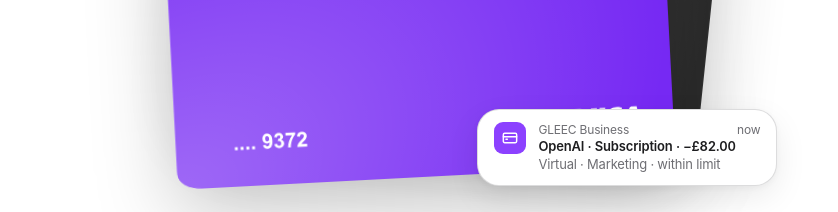
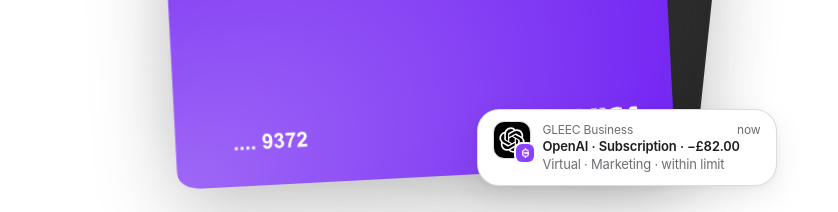
Before and after one commit to ELIJAH-KLINKIN/gleec-uk-landing-page, a React (Vite) app in the folder v3/: page / in a window 1280 px wide. Shown: the part 7220-7432 px from the top of the page, without its empty margins (221-1059 px from the left). Built offline with nearby package versions, Linux system fonts and the light colour scheme.

Commit message:
v3: merchant logos on the card spend notifications
OpenAI and Booking.com marks lead each notification, with the GLEEC app icon
badged on the corner, as iOS shows a notification about someone else.

```diff
--- a/v3/src/components/Cards.css
+++ b/v3/src/components/Cards.css
@@ -57,15 +57,34 @@
   line-height: 1.35;
   font-variant-numeric: tabular-nums;
 }
-.cards-notice-icon {
+.cards-notice-avatar {
+  position: relative;
+  flex-shrink: 0;
+  width: 36px;
+  height: 36px;
+}
+.cards-notice-merchant {
+  display: block;
+  border-radius: 10px;
+  box-shadow: 0 0 0 1px var(--separator);
+}
+/* The sending app's icon, badged on the merchant logo. */
+.cards-notice-badge {
+  position: absolute;
+  right: -4px;
+  bottom: -4px;
   display: grid;
   place-items: center;
-  flex-shrink: 0;
-  width: 32px;
-  height: 32px;
-  border-radius: 9px;
+  width: 18px;
+  height: 18px;
+  border-radius: 6px;
   background: var(--tint);
-  color: var(--on-tint);
+  box-shadow: 0 0 0 2px var(--surface);
+}
+.cards-notice-badge img {
+  width: 7px;
+  height: auto;
+  filter: brightness(0) invert(1);
 }
 .cards-notice-text {
   display: grid;
--- a/v3/src/components/Cards.jsx
+++ b/v3/src/components/Cards.jsx
@@ -1,10 +1,13 @@
 // Cards.jsx — company cards. A segmented control switches between the virtual
-// and physical card; each shows an illustrative spend notification.
+// and physical card; each shows an illustrative spend notification led by the
+// merchant's logo, with the app's icon as a small badge (as iOS shows a
+// notification about someone else).
 import { useState } from "react";
 import { CARDS } from "../content.js";
 import SectionHeader from "./ui/SectionHeader.jsx";
 import SegmentedControl from "./ui/SegmentedControl.jsx";
-import Icon from "./ui/Icon.jsx";
+import MerchantLogo from "./ui/MerchantLogo.jsx";
+import appIcon from "../assets/logo-g.png";
 import virtualFront from "../assets/cards/card-virtual.svg";
 import virtualBack from "../assets/cards/card-virtual-alt.svg";
 import physicalFront from "../assets/cards/card-physical.svg";
@@ -60,8 +63,11 @@ export default function Cards() {
                   decoding="async"
                 />
                 <div className="cards-notice">
-                  <span className="cards-notice-icon">
-                    <Icon name="credit-card" size={16} strokeWidth={2.2} />
+                  <span className="cards-notice-avatar">
+                    <MerchantLogo id={s.notice.merchant} size={36} className="cards-notice-merchant" />
+                    <span className="cards-notice-badge">
+                      <img src={appIcon} alt="" width="6" height="8" />
+                    </span>
                   </span>
                   <span className="cards-notice-text">
                     <span className="cards-notice-head">
--- /dev/null
+++ b/v3/src/components/ui/MerchantLogo.jsx
@@ -0,0 +1,36 @@
+// MerchantLogo.jsx — the merchant's mark on an illustrative card transaction,
+// drawn as a rounded tile like the logo a banking app shows next to a payment.
+// Paths from Simple Icons (CC0 artwork; the marks remain their owners' trademarks).
+const MERCHANTS = {
+  openai: {
+    bg: "#000000",
+    fg: "#ffffff",
+    inset: 5,
+    path: "M22.2819 9.8211a5.9847 5.9847 0 0 0-.5157-4.9108 6.0462 6.0462 0 0 0-6.5098-2.9A6.0651 6.0651 0 0 0 4.9807 4.1818a5.9847 5.9847 0 0 0-3.9977 2.9 6.0462 6.0462 0 0 0 .7427 7.0966 5.98 5.98 0 0 0 .511 4.9107 6.051 6.051 0 0 0 6.5146 2.9001A5.9847 5.9847 0 0 0 13.2599 24a6.0557 6.0557 0 0 0 5.7718-4.2058 5.9894 5.9894 0 0 0 3.9977-2.9001 6.0557 6.0557 0 0 0-.7475-7.0729zm-9.022 12.6081a4.4755 4.4755 0 0 1-2.8764-1.0408l.1419-.0804 4.7783-2.7582a.7948.7948 0 0 0 .3927-.6813v-6.7369l2.02 1.1686a.071.071 0 0 1 .038.052v5.5826a4.504 4.504 0 0 1-4.4945 4.4944zm-9.6607-4.1254a4.4708 4.4708 0 0 1-.5346-3.0137l.142.0852 4.783 2.7582a.7712.7712 0 0 0 .7806 0l5.8428-3.3685v2.3324a.0804.0804 0 0 1-.0332.0615L9.74 19.9502a4.4992 4.4992 0 0 1-6.1408-1.6464zM2.3408 7.8956a4.485 4.485 0 0 1 2.3655-1.9728V11.6a.7664.7664 0 0 0 .3879.6765l5.8144 3.3543-2.0201 1.1685a.0757.0757 0 0 1-.071 0l-4.8303-2.7865A4.504 4.504 0 0 1 2.3408 7.872zm16.5963 3.8558L13.1038 8.364 15.1192 7.2a.0757.0757 0 0 1 .071 0l4.8303 2.7913a4.4944 4.4944 0 0 1-.6765 8.1042v-5.6772a.79.79 0 0 0-.407-.667zm2.0107-3.0231l-.142-.0852-4.7735-2.7818a.7759.7759 0 0 0-.7854 0L9.409 9.2297V6.8974a.0662.0662 0 0 1 .0284-.0615l4.8303-2.7866a4.4992 4.4992 0 0 1 6.6802 4.66zM8.3065 12.863l-2.02-1.1638a.0804.0804 0 0 1-.038-.0567V6.0742a4.4992 4.4992 0 0 1 7.3757-3.4537l-.142.0805L8.704 5.459a.7948.7948 0 0 0-.3927.6813zm1.0976-2.3654l2.602-1.4998 2.6069 1.4998v2.9994l-2.5974 1.4997-2.6067-1.4997Z",
+  },
+  // The Booking.com path is the whole blue tile with "B." cut out of it.
+  booking: {
+    bg: "#ffffff",
+    fg: "#003580",
+    inset: 0,
+    path: "M24 0H0v24h24ZM8.575 6.563h2.658c2.108 0 3.473 1.15 3.473 2.898 0 1.15-.575 1.82-.91 2.108l-.287.263.335.192c.815.479 1.318 1.389 1.318 2.395 0 1.988-1.51 3.257-3.857 3.257H7.449V7.713c0-.623.503-1.126 1.126-1.15zm1.7 1.868c-.479.024-.694.264-.694.79v1.893h1.676c.958 0 1.294-.743 1.294-1.365 0-.815-.503-1.318-1.318-1.318zm-.096 4.36c-.407.071-.598.31-.598.79v2.251h1.868c.934 0 1.509-.55 1.509-1.533 0-.934-.599-1.509-1.51-1.509zm7.737 2.394c.743 0 1.341.599 1.341 1.342a1.34 1.34 0 0 1-1.341 1.341 1.355 1.355 0 0 1-1.341-1.341c0-.743.598-1.342 1.34-1.342z",
+  },
+};
+
+export default function MerchantLogo({ id, size = 36, className = "merchant-logo" }) {
+  const m = MERCHANTS[id];
+  if (!m) return null;
+  const box = 24 + m.inset * 2;
+  return (
+    <svg
+      width={size}
+      height={size}
+      viewBox={`${-m.inset} ${-m.inset} ${box} ${box}`}
+      aria-hidden="true"
+      className={className}
+    >
+      <rect x={-m.inset} y={-m.inset} width={box} height={box} fill={m.bg} />
+      <path d={m.path} fill={m.fg} />
+    </svg>
+  );
+}
--- a/v3/src/content.js
+++ b/v3/src/content.js
@@ -422,6 +422,7 @@ export const CARDS = {
       ],
       notice: {
         app: "GLEEC Business",
+        merchant: "openai",
         title: "OpenAI · Subscription",
         detail: "Virtual · Marketing · within limit",
         amount: "−£82.00",
@@ -438,6 +439,7 @@ export const CARDS = {
       ],
       notice: {
         app: "GLEEC Business",
+        merchant: "booking",
         title: "Booking.com · Travel",
         detail: "Physical · Travel team · within limit",
         amount: "−£420.00",
```
